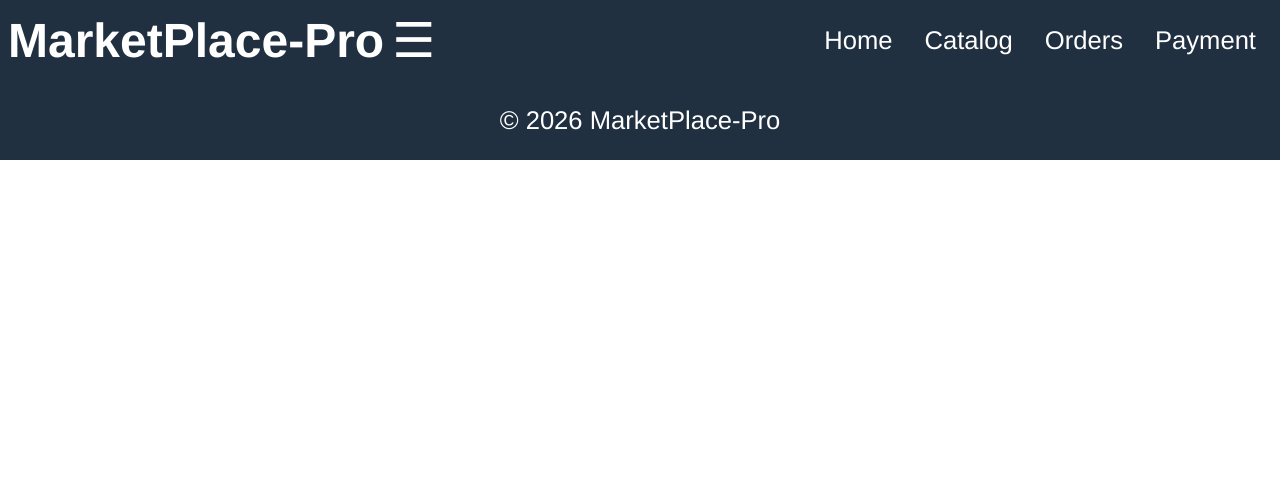
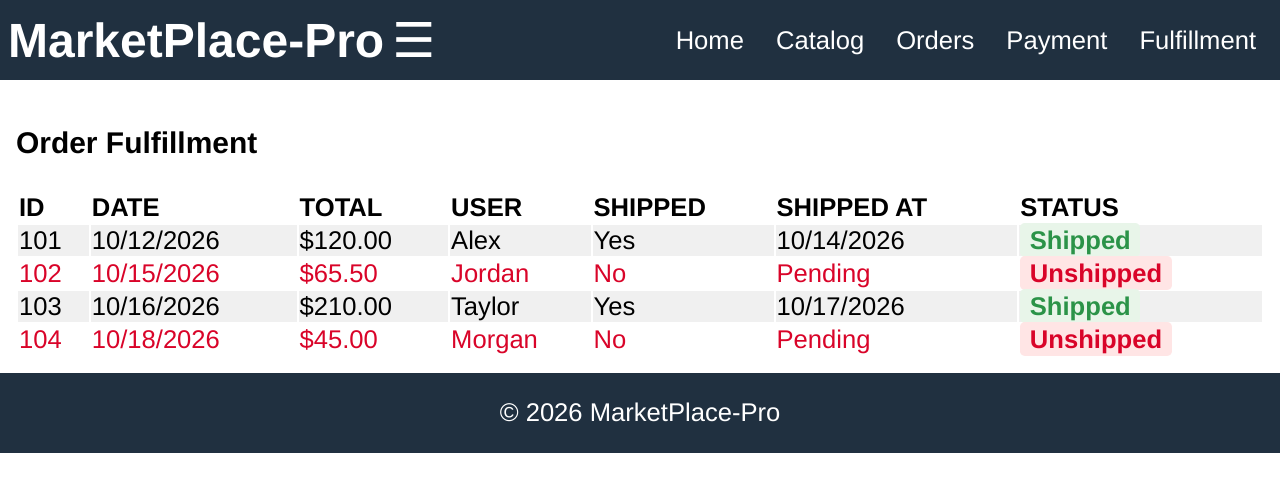
Before and after one commit to PROJECT-MarketPlace-Pro/MarketPlace-Pro-web, a React (Create React App) app in the folder frontend/: page /fulfillment in a window 1280 px wide. Shown: the top 492 px of the page. Built offline with nearby package versions, Linux system fonts and the light colour scheme.

Commit message:
Add fulfillment component with red status indicators for unshipped orders

```diff
--- a/frontend/src/App.tsx
+++ b/frontend/src/App.tsx
@@ -5,6 +5,7 @@ import Products from './Products/Products';
 import Orders from './Orders/Orders';
 import OrderDetail from './Orders/OrderDetail';
 import PaymentScreen from './Payment/Payment';
+import Fulfillment from './Fulfillment/Fulfillment';
 
 function App() {
   const openMenu = () => {
@@ -28,8 +29,9 @@ function App() {
           <div className="header-links">
             <Link to="/">Home</Link>
             <Link to="/products">Catalog</Link>
-              <Link to="/orders">Orders</Link>
-              <Link to="/payment">Payment</Link>
+            <Link to="/orders">Orders</Link>
+            <Link to="/payment">Payment</Link>
+            <Link to="/fulfillment">Fulfillment</Link>
           </div>
 
 
@@ -60,6 +62,7 @@ function App() {
             <Route path="/orders" element={<Orders />}></Route>
             <Route path ="/order/:id" element={<OrderDetail />}></Route>
             <Route path="/payment" element={<PaymentScreen />} />
+            <Route path="/fulfillment" element={<Fulfillment />} />
           </Routes>
         </main>
 
--- /dev/null
+++ b/frontend/src/Fulfillment/Fulfillment.tsx
@@ -0,0 +1,53 @@
+import React from 'react';
+import data from './data';
+
+function Fulfillment() {
+  return (
+    <div className="content content-margined">
+      <div className="order-header">
+        <h3>Order Fulfillment</h3>
+      </div>
+      <div className="order-list">
+        <table className="table">
+          <thead>
+            <tr>
+              <th>ID</th>
+              <th>DATE</th>
+              <th>TOTAL</th>
+              <th>USER</th>
+              <th>SHIPPED</th>
+              <th>SHIPPED AT</th>
+              <th>STATUS</th>
+            </tr>
+          </thead>
+          <tbody>
+            {data.orders.map((order) => (
+              <tr
+                key={order._id}
+                className={!order.isShipped ? 'unshipped-row' : ''}
+              >
+                <td>{order._id}</td>
+                <td>{order.createdAt}</td>
+                <td>${order.totalPrice.toFixed(2)}</td>
+                <td>{order.user.name}</td>
+                <td>{order.isShipped ? 'Yes' : 'No'}</td>
+                <td>{order.shippedAt ? order.shippedAt : 'Pending'}</td>
+                <td>
+                  <span
+                    className={
+                      order.isShipped ? 'status-shipped' : 'status-unshipped'
+                    }
+                  >
+                    {order.isShipped ? 'Shipped' : 'Unshipped'}
+                  </span>
+                </td>
+              </tr>
+            ))}
+          </tbody>
+        </table>
+      </div>
+    </div>
+  );
+}
+
+export default Fulfillment;
--- /dev/null
+++ b/frontend/src/Fulfillment/data.tsx
@@ -0,0 +1,36 @@
+export default {
+  orders: [
+    {
+      _id: 101,
+      createdAt: '10/12/2026',
+      totalPrice: 120.0,
+      user: { name: 'Alex' },
+      isShipped: true,
+      shippedAt: '10/14/2026'
+    },
+    {
+      _id: 102,
+      createdAt: '10/15/2026',
+      totalPrice: 65.5,
+      user: { name: 'Jordan' },
+      isShipped: false,
+      shippedAt: null
+    },
+    {
+      _id: 103,
+      createdAt: '10/16/2026',
+      totalPrice: 210.0,
+      user: { name: 'Taylor' },
+      isShipped: true,
+      shippedAt: '10/17/2026'
+    },
+    {
+      _id: 104,
+      createdAt: '10/18/2026',
+      totalPrice: 45.0,
+      user: { name: 'Morgan' },
+      isShipped: false,
+      shippedAt: null
+    }
+  ]
+};
--- a/frontend/src/index.css
+++ b/frontend/src/index.css
@@ -229,3 +229,25 @@ input {
   border: 0.1rem #c0c0c0 solid;
   border-radius: 0.5rem;
 }
+
+/* Fulfillment Styles */
+.unshipped-row {
+  color: #d90429;
+  font-weight: 500;
+}
+
+.status-unshipped {
+  color: #d90429;
+  background-color: #ffe5e5;
+  padding: 0.2rem 0.6rem;
+  border-radius: 0.3rem;
+  font-weight: bold;
+}
+
+.status-shipped {
+  color: #2b9348;
+  background-color: #e8f5e9;
+  padding: 0.2rem 0.6rem;
+  border-radius: 0.3rem;
+  font-weight: bold;
+}
```
